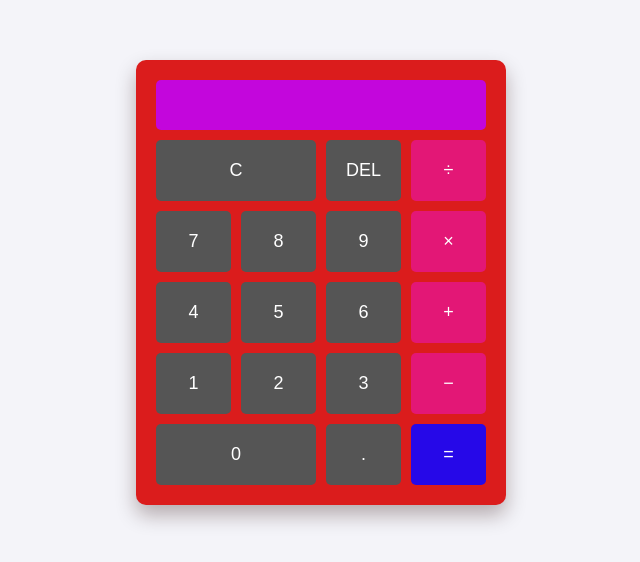
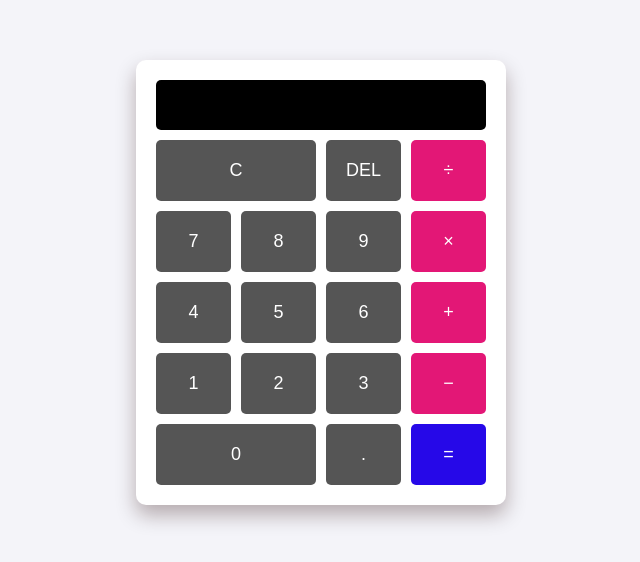
Before and after one commit to njengaishphan-sys/Ishphan_calc, a plain HTML site: page index.html in a window 1280 px wide. Shown: the part 126-688 px from the top of the page, without its empty margins (319-959 px from the left). Drawn offline with Linux system fonts and the light colour scheme.

Commit message:
Update calculator styles for improved appearance

```diff
--- a/calc.css
+++ b/calc.css
@@ -8,7 +8,7 @@ body {
 }
 
 .calculator {
-    background-color: #db1c1c;
+    background-color: #fff;
     padding: 20px;
     border-radius: 10px;
     box-shadow: 0px 10px 20px rgba(37, 2, 2, 0.3);
@@ -24,8 +24,9 @@ body {
     box-sizing: border-box;
     border: none;
     border-radius: 5px;
-    background: #c306dc;
+    background-color: #000;
 }
+
 
 .buttons {
     display: grid;
```
